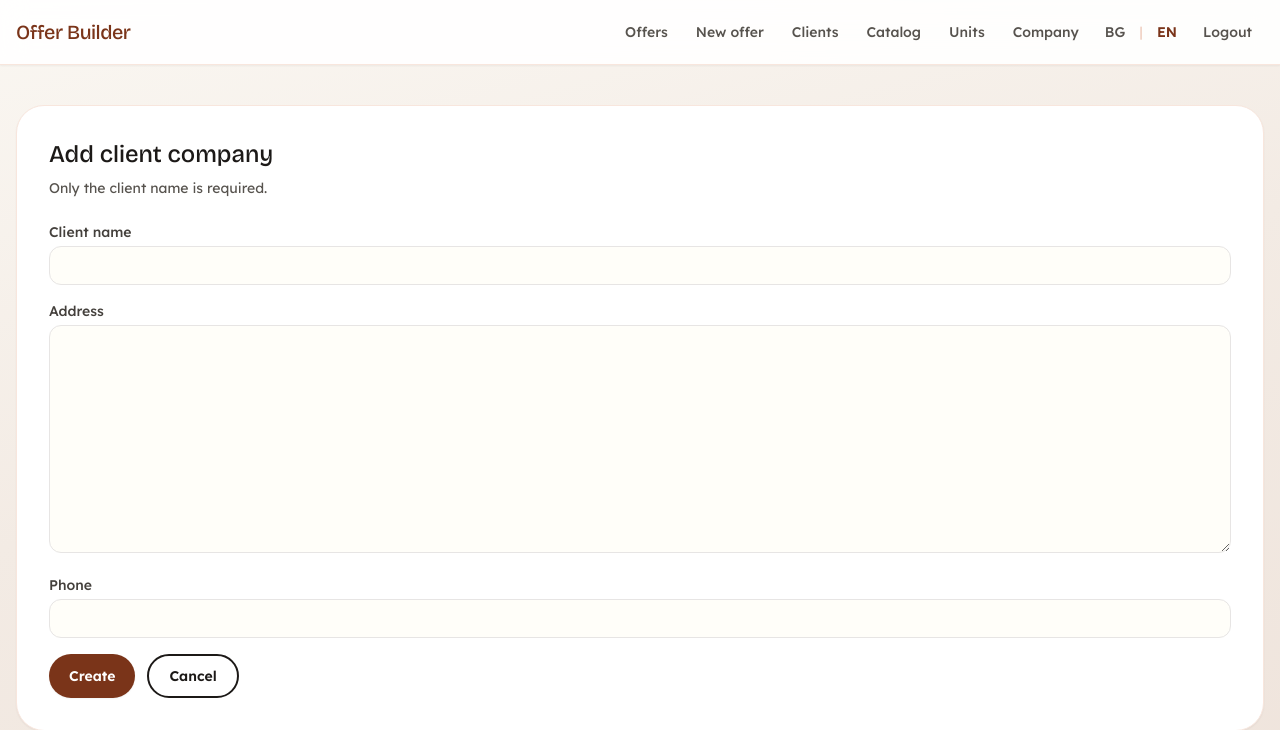
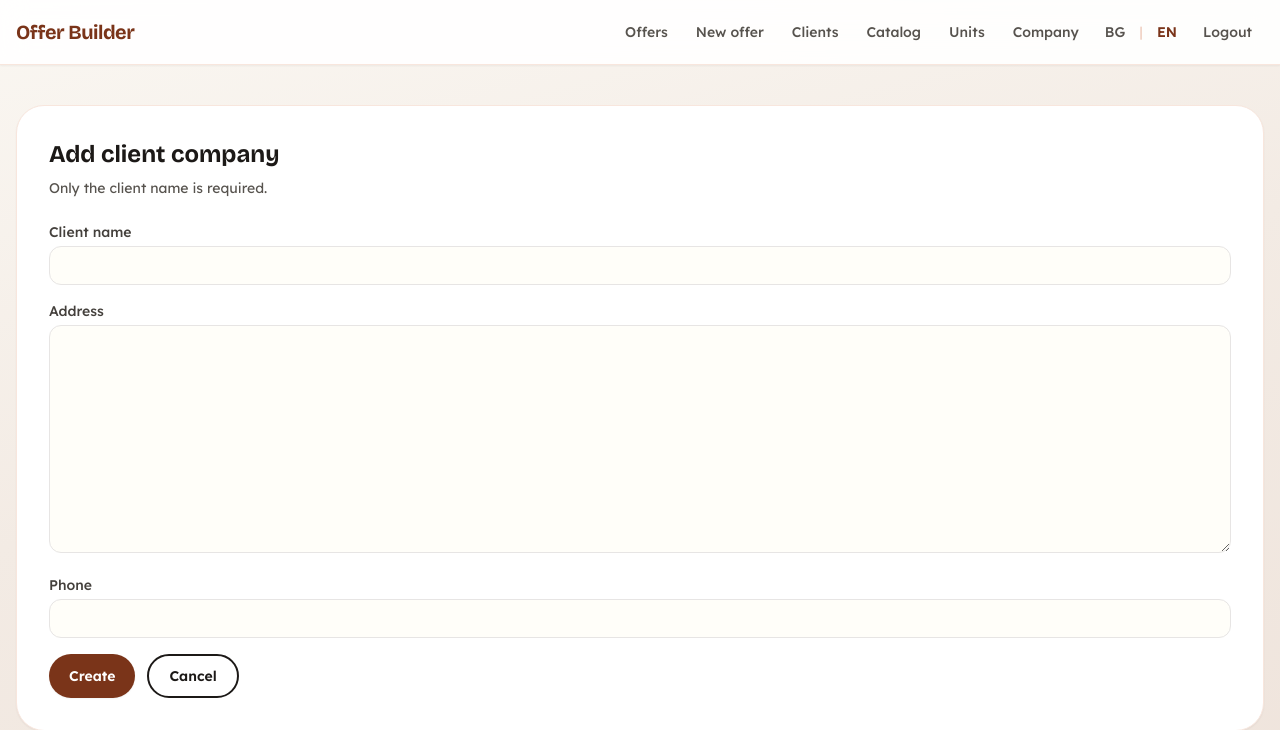
Before and after one commit to killy222/offer-maker, a Django app: page /clients/new/ in a window 1280 px wide. Shown: the top 730 px of the page. Run offline with Django 5.2, Linux system fonts and the light colour scheme; the visitor is signed in with stand-in values (Sample User, id 1); some libraries are stand-ins or nearby versions.

Commit message:
Temmplate changes

```diff
--- a/templates/base.html
+++ b/templates/base.html
@@ -7,7 +7,7 @@
     <title>{% trans "Offer Builder" %}</title>
     <link rel="preconnect" href="https://fonts.googleapis.com">
     <link rel="preconnect" href="https://fonts.gstatic.com" crossorigin>
-    <link href="https://fonts.googleapis.com/css2?family=Bricolage+Grotesque:opsz,wght@12..96,500;600;700;800&family=Lexend:wght@300;400;500;600&display=swap" rel="stylesheet">
+    <link href="https://fonts.googleapis.com/css2?family=Bricolage+Grotesque:opsz,wght@12..96,500..800&family=Lexend:wght@300;400;500;600&display=swap" rel="stylesheet">
     <script src="https://cdn.tailwindcss.com"></script>
     <script>
         tailwind.config = {
```
